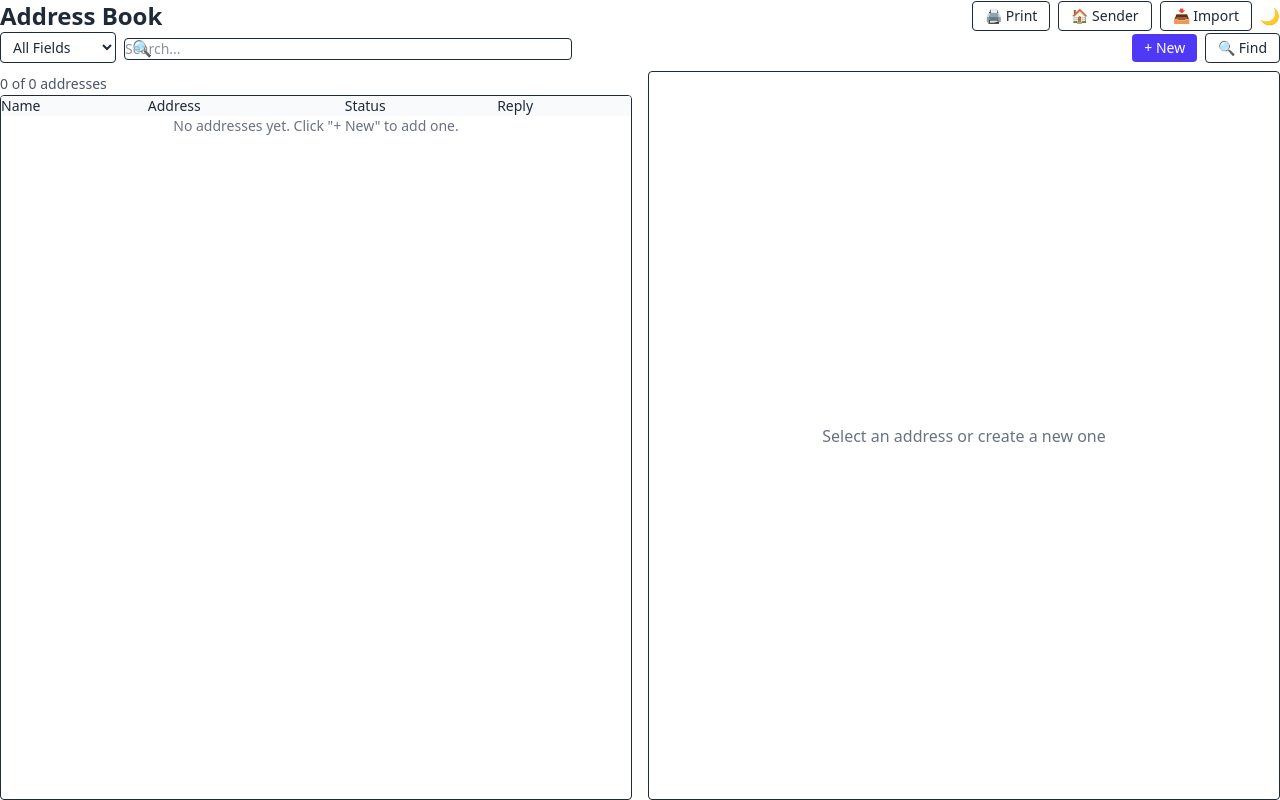
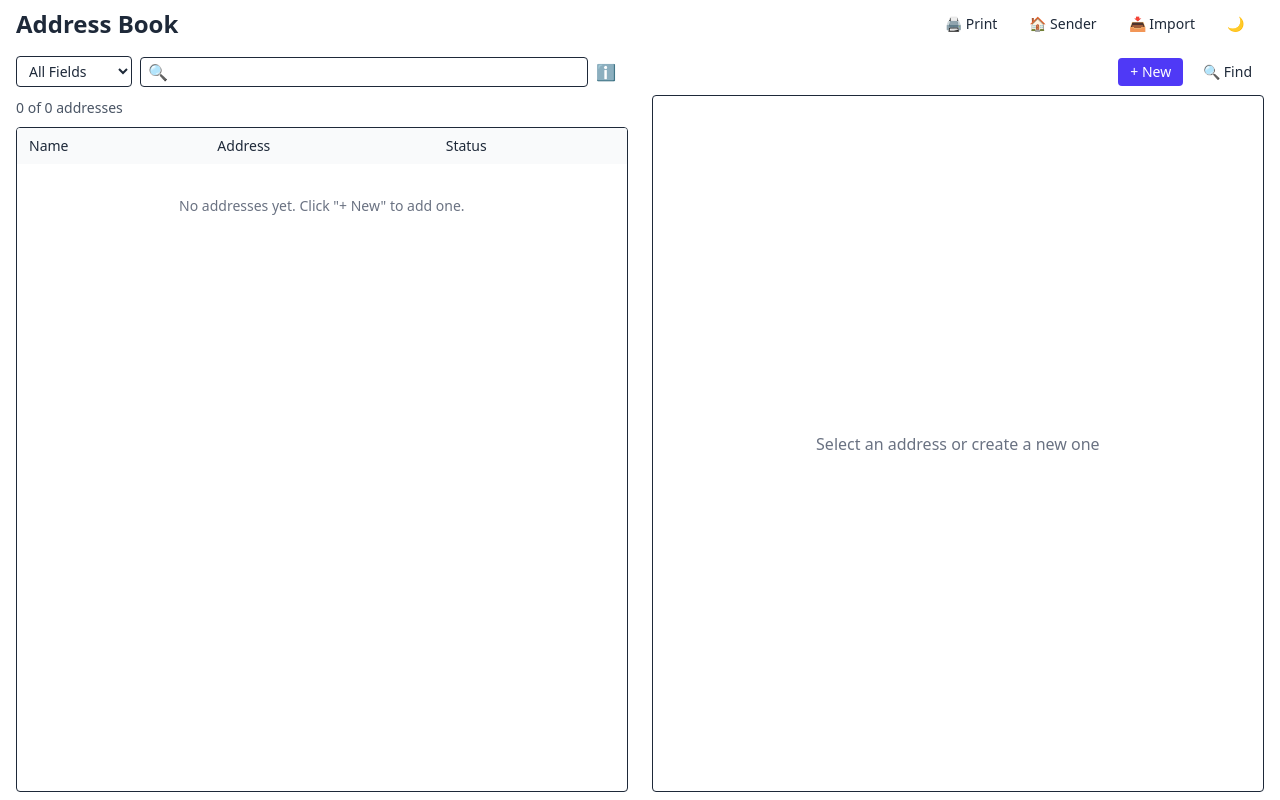
Before and after one commit to kkoisland/react-addressbook, a React (Vite) app: page / in a window 1280 px wide. Built offline with nearby package versions, Linux system fonts and the light colour scheme.

Commit message:
feat: UI polish - simplify list, remove borders, add copy buttons

```diff
--- a/src/AddressCard.tsx
+++ b/src/AddressCard.tsx
@@ -4,17 +4,9 @@ interface AddressCardProps {
 	address: Address;
 	isSelected: boolean;
 	onSelect: (id: string) => void;
-	onDelete: (id: string) => void;
 }
 
-const AddressCard = ({
-	address,
-	isSelected,
-	onSelect,
-	onDelete,
-}: AddressCardProps) => {
-	const latestReply = address.replyStatuses[0];
-
+const AddressCard = ({ address, isSelected, onSelect }: AddressCardProps) => {
 	return (
 		<tr
 			className={`cursor-pointer border-b border-gray-200 dark:border-gray-700 hover:bg-gray-100 dark:hover:bg-slate-800 ${
@@ -26,23 +18,8 @@ const AddressCard = ({
 			<td className="px-3 py-2 text-sm text-gray-600 dark:text-gray-400 truncate max-w-xs">
 				{address.address}
 			</td>
-			<td className="px-3 py-2 text-sm">{address.statusPerm || "-"}</td>
 			<td className="px-3 py-2 text-sm">
-				{latestReply ? `${latestReply.year} ${latestReply.type || ""}` : "-"}
-			</td>
-			<td className="px-3 py-2">
-				<button
-					type="button"
-					onClick={(e) => {
-						e.stopPropagation();
-						if (confirm(`Delete "${address.name}"?`)) {
-							onDelete(address.id);
-						}
-					}}
-					className="text-red-500 hover:text-red-700 text-sm"
-				>
-					Delete
-				</button>
+				{address.statusPerm === "statusPermYes" ? "Yes" : "No"}
 			</td>
 		</tr>
 	);
--- a/src/AddressFormEmail.tsx
+++ b/src/AddressFormEmail.tsx
@@ -1,3 +1,4 @@
+import { useState } from "react";
 import type { Email } from "./types";
 import { defaultOptions } from "./types";
 import generateUuid from "./utilsUuid";
@@ -9,6 +10,7 @@ interface AddressFormEmailProps {
 
 const AddressFormEmail = ({ emails, onChange }: AddressFormEmailProps) => {
 	const emailTypes = defaultOptions.emailTypeOptions.filter((o) => o.active);
+	const [copiedId, setCopiedId] = useState<string | null>(null);
 
 	const addEmail = () => {
 		onChange([
@@ -23,6 +25,12 @@ const AddressFormEmail = ({ emails, onChange }: AddressFormEmailProps) => {
 
 	const removeEmail = (id: string) => {
 		onChange(emails.filter((e) => e.id !== id));
+	};
+
+	const handleCopy = (id: string, value: string) => {
+		navigator.clipboard.writeText(value);
+		setCopiedId(id);
+		setTimeout(() => setCopiedId(null), 1000);
 	};
 
 	return (
@@ -59,6 +67,16 @@ const AddressFormEmail = ({ emails, onChange }: AddressFormEmailProps) => {
 						aria-label="Email address"
 						className="flex-1 input-base text-sm"
 					/>
+					{email.address && (
+						<button
+							type="button"
+							onClick={() => handleCopy(email.id, email.address)}
+							className="text-gray-400 hover:text-gray-600 dark:hover:text-gray-300 text-sm cursor-pointer"
+							title="Copy"
+						>
+							{copiedId === email.id ? "✓" : "📋"}
+						</button>
+					)}
 					<button
 						type="button"
 						onClick={() => removeEmail(email.id)}
--- a/src/AddressFormPhone.tsx
+++ b/src/AddressFormPhone.tsx
@@ -1,3 +1,4 @@
+import { useState } from "react";
 import type { Phone } from "./types";
 import { defaultOptions } from "./types";
 import generateUuid from "./utilsUuid";
@@ -9,6 +10,7 @@ interface AddressFormPhoneProps {
 
 const AddressFormPhone = ({ phones, onChange }: AddressFormPhoneProps) => {
 	const phoneTypes = defaultOptions.phoneTypeOptions.filter((o) => o.active);
+	const [copiedId, setCopiedId] = useState<string | null>(null);
 
 	const addPhone = () => {
 		onChange([
@@ -23,6 +25,12 @@ const AddressFormPhone = ({ phones, onChange }: AddressFormPhoneProps) => {
 
 	const removePhone = (id: string) => {
 		onChange(phones.filter((p) => p.id !== id));
+	};
+
+	const handleCopy = (id: string, value: string) => {
+		navigator.clipboard.writeText(value);
+		setCopiedId(id);
+		setTimeout(() => setCopiedId(null), 1000);
 	};
 
 	return (
@@ -59,6 +67,16 @@ const AddressFormPhone = ({ phones, onChange }: AddressFormPhoneProps) => {
 						aria-label="Phone number"
 						className="flex-1 input-base text-sm"
 					/>
+					{phone.number && (
+						<button
+							type="button"
+							onClick={() => handleCopy(phone.id, phone.number)}
+							className="text-gray-400 hover:text-gray-600 dark:hover:text-gray-300 text-sm cursor-pointer"
+							title="Copy"
+						>
+							{copiedId === phone.id ? "✓" : "📋"}
+						</button>
+					)}
 					<button
 						type="button"
 						onClick={() => removePhone(phone.id)}
--- a/src/AddressList.tsx
+++ b/src/AddressList.tsx
@@ -208,7 +208,7 @@ const AddressList = ({
 						type="text"
 						value={searchQuery}
 						onChange={(e) => setSearchQuery(e.target.value)}
-						placeholder={isSearchMode ? "Use search panel →" : "Search..."}
+						placeholder={isSearchMode ? "Use search panel →" : ""}
 						className={`w-full pl-8 pr-8 py-1 text-sm border rounded dark:bg-slate-800 dark:border-gray-600 ${isSearchMode || isPrintMode ? "opacity-50 cursor-not-allowed" : ""}`}
 						aria-label="Search query"
 						disabled={isSearchMode || isPrintMode}
@@ -229,6 +229,12 @@ const AddressList = ({
 						</button>
 					)}
 				</div>
+				<span
+					className="text-gray-400 dark:text-gray-500 cursor-help"
+					title="Quick search: Name, Address, Postal Code, Note, Temp Note, Phone, Email. Dropdowns (Print Type, Status) are not searched."
+				>
+					ℹ️
+				</span>
 				<div className="flex-1" />
 				{isPrintMode ? (
 					<>
@@ -313,7 +319,7 @@ const AddressList = ({
 			</div>
 
 			{/* Main content */}
-			<div className="flex gap-4 flex-1 min-h-0">
+			<div className="flex gap-6 flex-1 min-h-0">
 				{/* Left: Table list */}
 				<div className="w-1/2 flex flex-col">
 					<div className="mb-2">
@@ -322,15 +328,13 @@ const AddressList = ({
 						</span>
 					</div>
 
-					<div className="flex-1 overflow-auto border rounded dark:border-gray-700">
+					<div className="flex-1 overflow-auto scrollbar-hidden border rounded dark:border-gray-700">
 						<table className="w-full text-sm">
 							<thead className="bg-gray-50 dark:bg-slate-800 sticky top-0">
 								<tr>
 									<th className="px-3 py-2 text-left font-medium">Name</th>
 									<th className="px-3 py-2 text-left font-medium">Address</th>
 									<th className="px-3 py-2 text-left font-medium">Status</th>
-									<th className="px-3 py-2 text-left font-medium">Reply</th>
-									<th className="px-3 py-2 text-left font-medium" />
 								</tr>
 							</thead>
 							<tbody>
@@ -340,13 +344,12 @@ const AddressList = ({
 										address={address}
 										isSelected={address.id === selectedId}
 										onSelect={handleSelect}
-										onDelete={handleDelete}
 									/>
 								))}
 								{filteredAddresses.length === 0 && (
 									<tr>
 										<td
-											colSpan={5}
+											colSpan={3}
 											className="px-3 py-8 text-center text-gray-500"
 										>
 											{isSearchMode && !hasFilters
--- a/src/App.tsx
+++ b/src/App.tsx
@@ -64,8 +64,8 @@ function App() {
 	};
 
 	return (
-		<div className="h-screen flex flex-col bg-white text-gray-800 dark:bg-slate-900 dark:text-slate-200 p-4">
-			<div className="print-hide flex justify-between items-center mb-4">
+		<div className="h-screen flex flex-col bg-white text-gray-800 dark:bg-slate-900 dark:text-slate-200 px-4 py-2">
+			<div className="print-hide flex justify-between items-center mb-4 pr-2">
 				<h1 className="text-2xl font-bold">Address Book</h1>
 				<div className="flex items-center gap-2">
 					{currentPage === "list" && !isModalMode && (
@@ -93,7 +93,7 @@ function App() {
 							</button>
 						</>
 					)}
-					<button type="button" onClick={toggleTheme} className="px-2 py-1">
+					<button type="button" onClick={toggleTheme} className="btn-secondary">
 						{isDarkMode ? "☀️" : "🌙"}
 					</button>
 				</div>
--- a/src/index.css
+++ b/src/index.css
@@ -1,11 +1,5 @@
 @import "tailwindcss";
 @custom-variant dark (&:where(.dark, .dark *));
-
-* {
-	margin: 0;
-	padding: 0;
-	box-sizing: border-box;
-}
 
 /* Common form styles */
 .input-base {
@@ -17,7 +11,11 @@
 }
 
 .btn-secondary {
-	@apply px-3 py-1 text-sm border rounded hover:bg-gray-100 dark:hover:bg-slate-700 dark:border-gray-600;
+	@apply px-3 py-1 text-sm rounded cursor-pointer hover:bg-gray-100 dark:hover:bg-slate-700 dark:border-gray-600;
+}
+
+.scrollbar-hidden {
+	scrollbar-width: none;
 }
 
 /* Print styles for Brother DK-1209 labels (63.5mm × 38.1mm) */
```
Also changed, not shown: .claude/settings.local.json.
